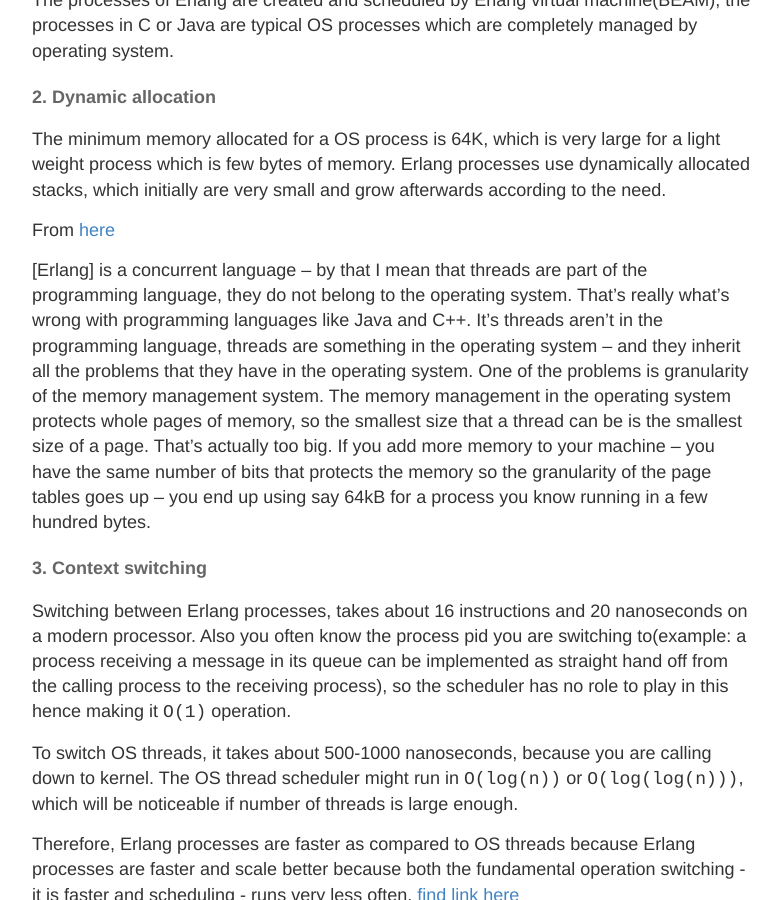
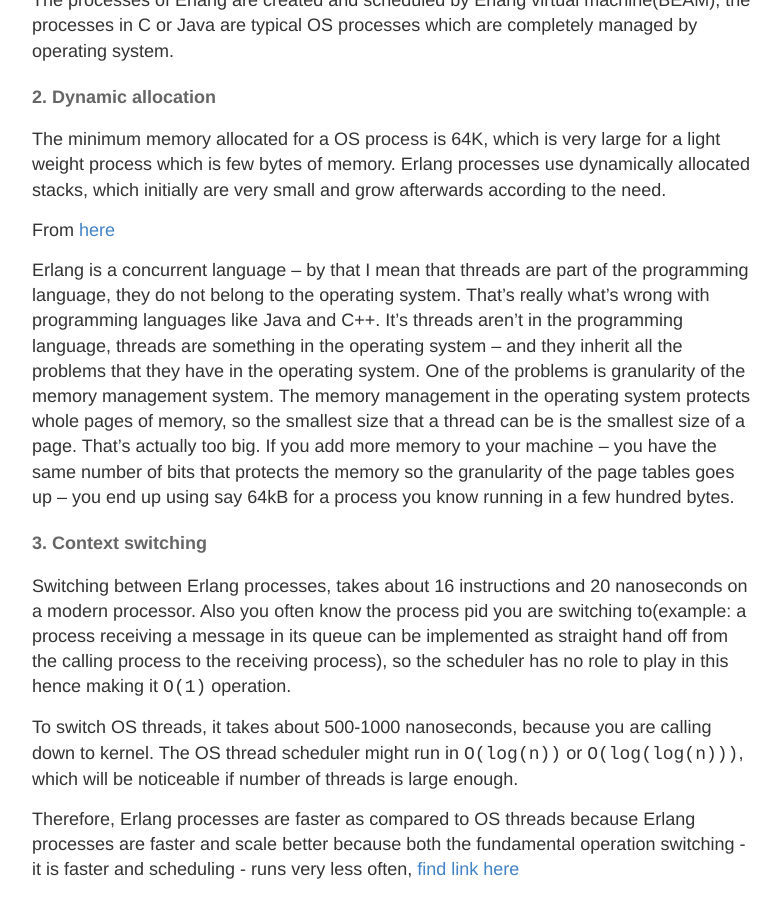
Before and after one commit to msdeep14/msdeep14.github.io, a Jekyll site: the page built from _posts/2017-6-13-diff-os-erlang-process.md, in a window 1280 px wide and 900 px high, scrolled down 483 px. Shown: the whole window, without its empty margins (248-1029 px from the left). Built offline with Jekyll 4.4.1, drawn with Linux system fonts in a browser that asks for light colours; comment, search, counter and statistics services are not loaded; some of the changed text lies outside the part shown.

Commit message:
update blog post

```diff
--- a/_posts/2017-6-13-diff-os-erlang-process.md
+++ b/_posts/2017-6-13-diff-os-erlang-process.md
@@ -2,6 +2,7 @@
 layout: post
 title: Erlang processes vs OS threads
 ---
+
 
 You always studied that OS threads are very light weight as compared to processes, I'm here to introduce to processes of **Erlang** which are even lighter than OS threads.
 
@@ -19,7 +20,7 @@ The minimum memory allocated for a OS process is 64K, which is very large for a
 
 From [here](http://www.infoq.com/presentations/erlang-software-for-a-concurrent-world)
 
-[Erlang] is a concurrent language – by that I mean that threads are part of the programming language, they do not belong to the operating system. That's really what's wrong with programming languages like Java and C++. It's threads aren't in the programming language, threads are something in the operating system – and they inherit all the problems that they have in the operating system. One of the problems is granularity of the memory management system. The memory management in the operating system protects whole pages of memory, so the smallest size that a thread can be is the smallest size of a page. That's actually too big. If you add more memory to your machine – you have the same number of bits that protects the memory so the granularity of the page tables goes up – you end up using say 64kB for a process you know running in a few hundred bytes.
+Erlang is a concurrent language – by that I mean that threads are part of the programming language, they do not belong to the operating system. That's really what's wrong with programming languages like Java and C++. It's threads aren't in the programming language, threads are something in the operating system – and they inherit all the problems that they have in the operating system. One of the problems is granularity of the memory management system. The memory management in the operating system protects whole pages of memory, so the smallest size that a thread can be is the smallest size of a page. That's actually too big. If you add more memory to your machine – you have the same number of bits that protects the memory so the granularity of the page tables goes up – you end up using say 64kB for a process you know running in a few hundred bytes.
 
 #### 3. Context switching
 
```
Also changed, not shown: other parts of _posts/2017-6-13-diff-os-erlang-process.md (+1 -1 lines), _posts/2017-6-13-process-creation-c_erlang.md (+1 -1 lines).
